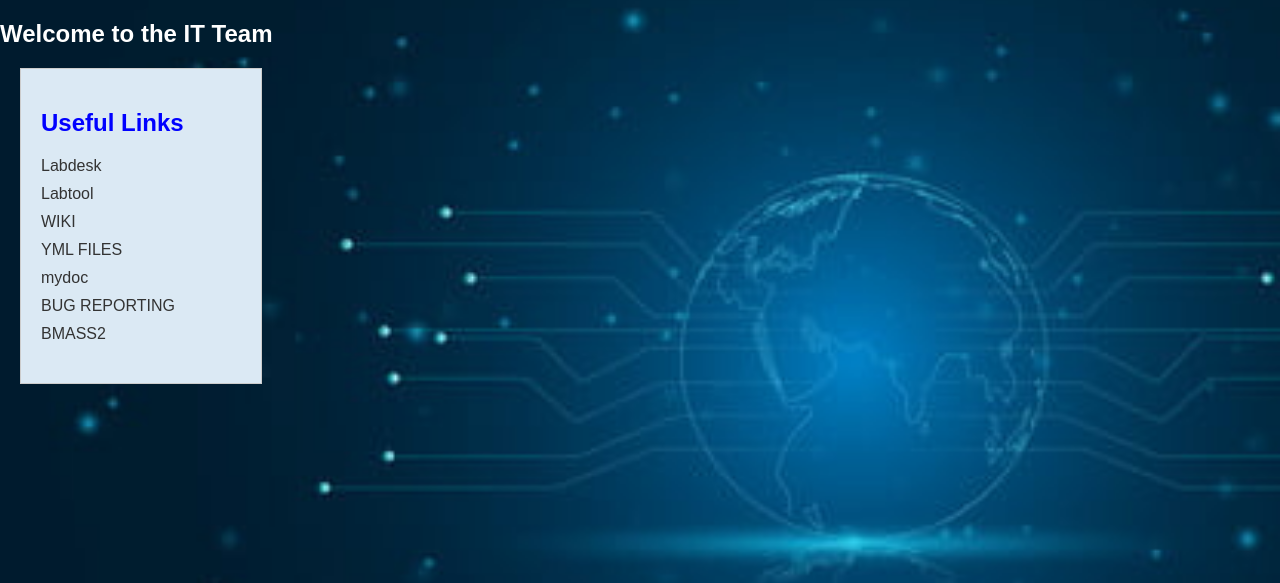
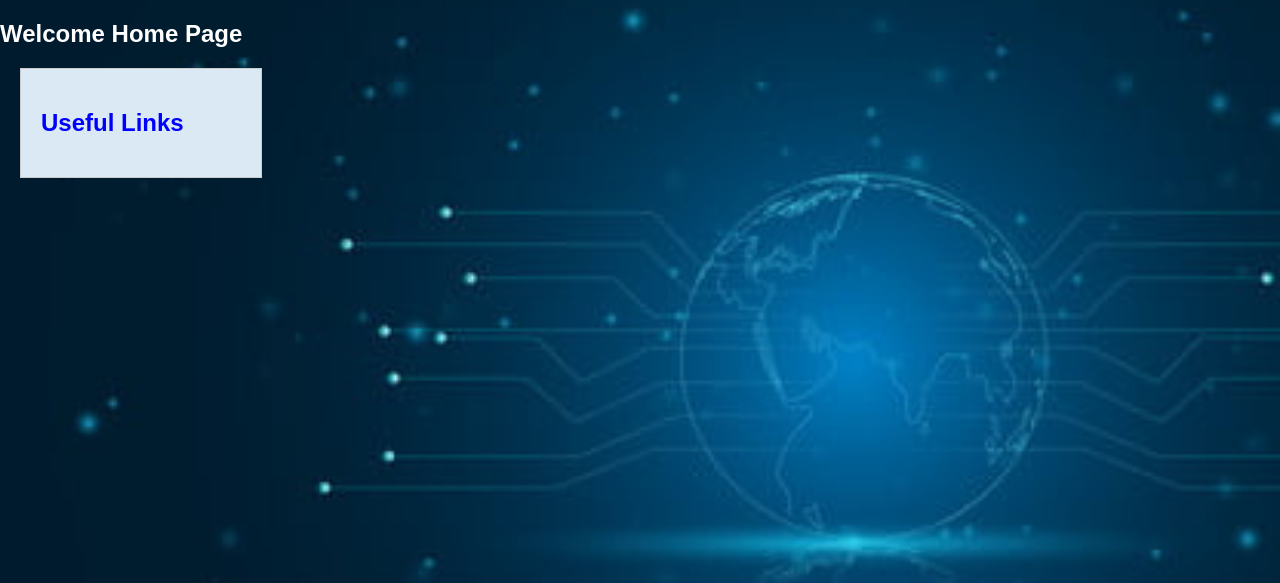
Before and after one commit to satishgore01/gitjenkins, a Flask app: page / in a window 1280 px wide. Shown: the part 41-624 px from the top of the page. Run offline with Flask 2, Linux system fonts and the light colour scheme.

Commit message:
Update index.html

```diff
--- a/templates/index.html
+++ b/templates/index.html
@@ -110,16 +110,16 @@
     <header>
         <div class="header-text">File Ganerator</div>
         <nav>
-            <a href="http://:5000/home">Home</a>
-            <a href="http://10.21.3.125:5000/">contact us</a>
-            <a href="http://10.21.3.125:5000/">our products</a>
-	    <a href="http://10.21.3.125:5000/">Document</a>
+            <a href="">Home</a>
+            <a href="">contact us</a>
+            <a href="">our products</a>
+	    <a href="">Document</a>
         </nav>
 
     </header>
 
     <section id="home">
-        <h1>Welcome to the IT Team</h1>
+        <h1>Welcome Home Page</h1>
         <p></p>
     </section>
 
@@ -127,14 +127,7 @@
         <div class="link-box">
         <h2>Useful Links</h2>
         <ul class="link-list">
-            <li><a href="http://10.1.100.143/">Labdesk</a></li>
-            <li><a href="http://labtool.rma.lan:8000/">Labtool</a></li>
-            <li><a href="http://wiki.rma.lan/">WIKI</a></li>
-	    <li><a href="http://10.21.3.168/ymlfiles/">YML FILES</a></li>
-	    <li><a href="https://get.robin.io/activate">mydoc</a></li>
-             <li><a href="https://officerakuten-my.sharepoint.com/:x:/g/personal/satish_gore_rakuten_com/ESsCtHITUfxHtOJCwjyeMaEBaU_i840mIAgLVBpXlYxi_A?e=FsgLxI">BUG REPORTING</a></li>
-	    <li><a href="https://[fd03:298c:8dfe:821::100:1002]:30030/login
-">BMASS2</a></li>
+
 
         </ul>
 
```
